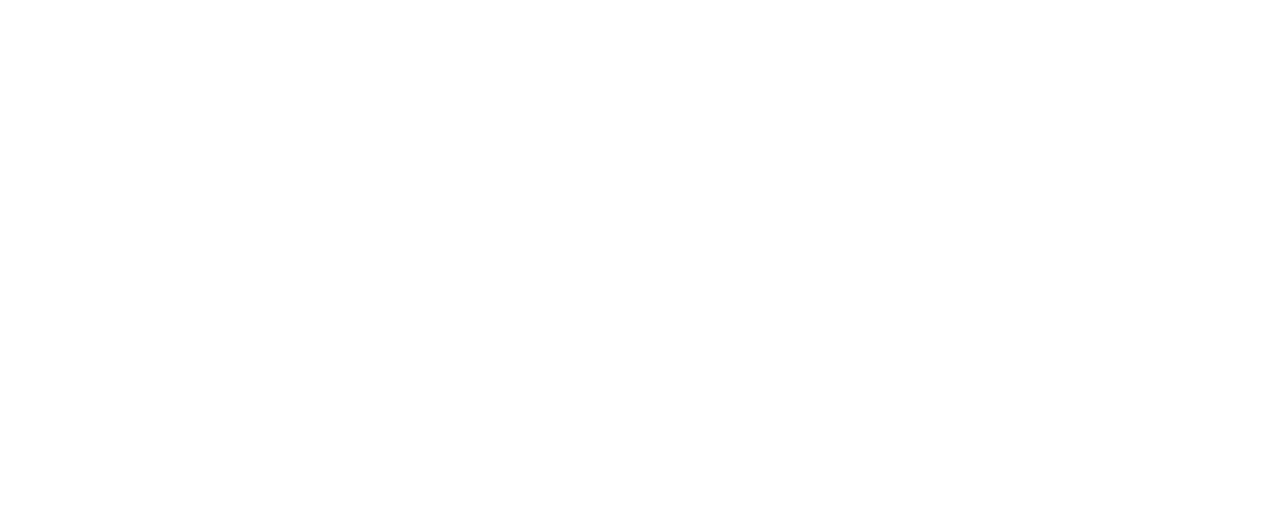
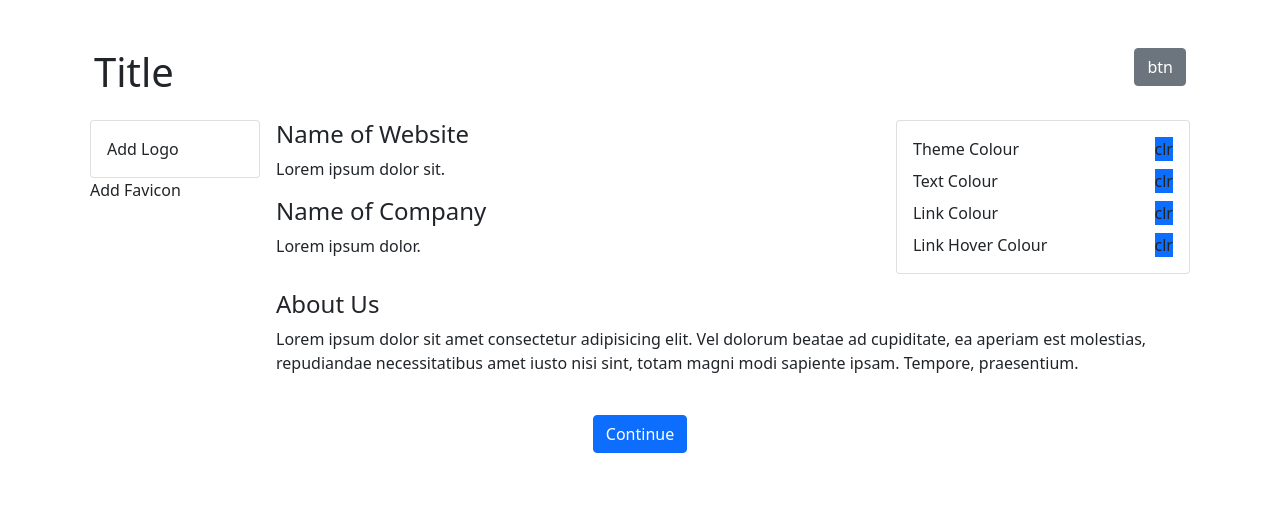
Before and after one commit to derochedesign/gcc-bootstrap-proto, a plain HTML site: page website-settings.html in a window 1280 px wide. Drawn offline with nearby package versions, Linux system fonts and the light colour scheme.

Commit message:
3 new pages
login, domain create, and site-settings

```diff
--- a/domain.html
+++ b/domain.html
@@ -0,0 +1,45 @@
+<!DOCTYPE html>
+<html lang="en">
+  <head>
+    <!-- Required meta tags -->
+    <meta charset="utf-8">
+    <meta name="viewport" content="width=device-width, initial-scale=1, shrink-to-fit=no">
+
+    <!-- Bootstrap CSS -->
+    <link href="https://cdn.jsdelivr.net/npm/bootstrap@5.0.0-beta2/dist/css/bootstrap.min.css" rel="stylesheet" integrity="sha384-BmbxuPwQa2lc/FVzBcNJ7UAyJxM6wuqIj61tLrc4wSX0szH/Ev+nYRRuWlolflfl" crossorigin="anonymous">
+
+    <title>signup</title>
+  </head>
+  <body>
+    <section class="container py-5 px-4 ">
+        <div class="row">
+            <div class="col">
+                <h1>Title</h1>
+            </div>
+            <div class="col-auto">
+                <button type="button" class="btn btn-secondary">btn</button>
+            </div>
+        </div>
+        <div class="row">
+            <form class="row g-3 max-w-50 m-auto align-items-center">
+                <div class="col-9">
+                    <input class="form-control form-control-lg" type="text" placeholder="Your Domain" aria-label=".form-control-lg create-domain">
+                </div>
+                <div class="col-3">
+                    <select class="form-select form-select-lg" aria-label=".form-select-lg tld-select">
+                        <option selected value="com">.com</option>
+                        <option value="ca">.ca</option>
+                        <option value="org">.org</option>
+                        <option value="net">.net</option>
+                    </select>
+                </div>
+            </form>
+        </div>
+        <div class="row my-4">
+            <div class="col text-center">
+                <button type="button" class="btn btn-primary">Continue</button>
+            </div>
+        </div>
+    </section>
+  </body>
+</html>
--- a/website-settings.html
+++ b/website-settings.html
@@ -0,0 +1,94 @@
+<!DOCTYPE html>
+<html lang="en">
+  <head>
+    <!-- Required meta tags -->
+    <meta charset="utf-8">
+    <meta name="viewport" content="width=device-width, initial-scale=1, shrink-to-fit=no">
+
+    <!-- Bootstrap CSS -->
+    <link href="https://cdn.jsdelivr.net/npm/bootstrap@5.0.0-beta2/dist/css/bootstrap.min.css" rel="stylesheet" integrity="sha384-BmbxuPwQa2lc/FVzBcNJ7UAyJxM6wuqIj61tLrc4wSX0szH/Ev+nYRRuWlolflfl" crossorigin="anonymous">
+
+    <title>signup</title>
+  </head>
+  <body>
+    <section class="container py-5 px-4 ">
+        <div class="row">
+            <div class="col">
+                <h1>Title</h1>
+            </div>
+            <div class="col-auto">
+                <button type="button" class="btn btn-secondary">btn</button>
+            </div>
+        </div>
+        <div class="row">
+            <div class="col-lg-2 g-3">
+                <div class="card">
+                    <div class="card-body">
+                        <p class="card-text">Add Logo</p>
+                    </div>
+                </div>
+                <p>Add Favicon</p>
+            </div>
+            <div class="col-lg-10">
+                <div class="row">
+                    <div class="col-md-6 col-lg-8 g-3">
+                        <h4>Name of Website</h4>
+                        <p>Lorem ipsum dolor sit.</p>
+                        <h4>Name of Company</h4>
+                        <p>Lorem ipsum dolor.</p>
+                    </div>
+                    <div class="col-md-6 col-lg-4 g-3">
+                        <div class="card">
+                            <div class="card-body d-grid gap-2">
+                                <div class="row">
+                                    <div class="col">
+                                        <p class="card-text">Theme Colour</p>
+                                    </div>
+                                    <div class="col-auto">
+                                        <div class="bg-primary">clr</div>
+                                    </div>
+                                </div>
+                                <div class="row">
+                                    <div class="col">
+                                        <p class="card-text">Text Colour</p>
+                                    </div>
+                                    <div class="col-auto">
+                                        <div class="bg-primary">clr</div>
+                                    </div>
+                                </div>
+                                <div class="row">
+                                    <div class="col">
+                                        <p class="card-text">Link Colour</p>
+                                    </div>
+                                    <div class="col-auto">
+                                        <div class="bg-primary">clr</div>
+                                    </div>
+                                </div>
+                                <div class="row">
+                                    <div class="col">
+                                        <p class="card-text">Link Hover Colour</p>
+                                    </div>
+                                    <div class="col-auto">
+                                        <div class="bg-primary">clr</div>
+                                    </div>
+                                </div>
+                            </div>
+                        </div>
+                    </div>
+                </div>
+                <div class="row">
+                    <div class="col g-3">
+                        <h4>About Us</h4>
+                        <p>Lorem ipsum dolor sit amet consectetur adipisicing elit. Vel dolorum beatae ad cupiditate, ea aperiam est molestias, repudiandae necessitatibus amet iusto nisi sint, totam magni modi sapiente ipsam. Tempore, praesentium.</p>
+                    </div>
+                </div>
+            </div>
+        </div>
+        <div class="row my-4">
+            <div class="col text-center">
+                <button type="button" class="btn btn-primary">Continue</button>
+            </div>
+        </div>
+    </section>
+  </body>
+</html>
```
Also changed, not shown: signup.html (+48 -0 lines), tiles.html (+23 -43 lines), img/test.png (renamed from img/test.jpg), 1 other file.
